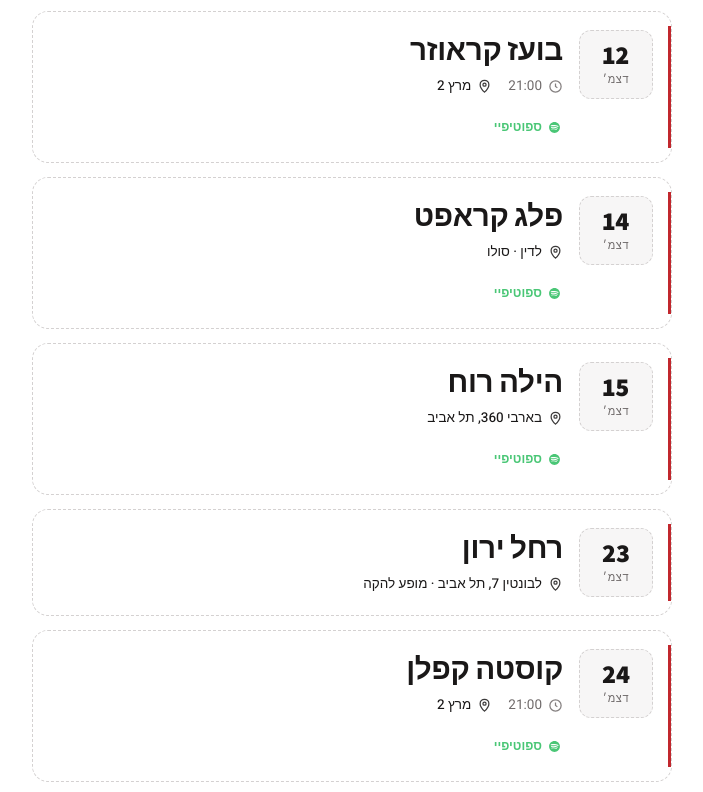
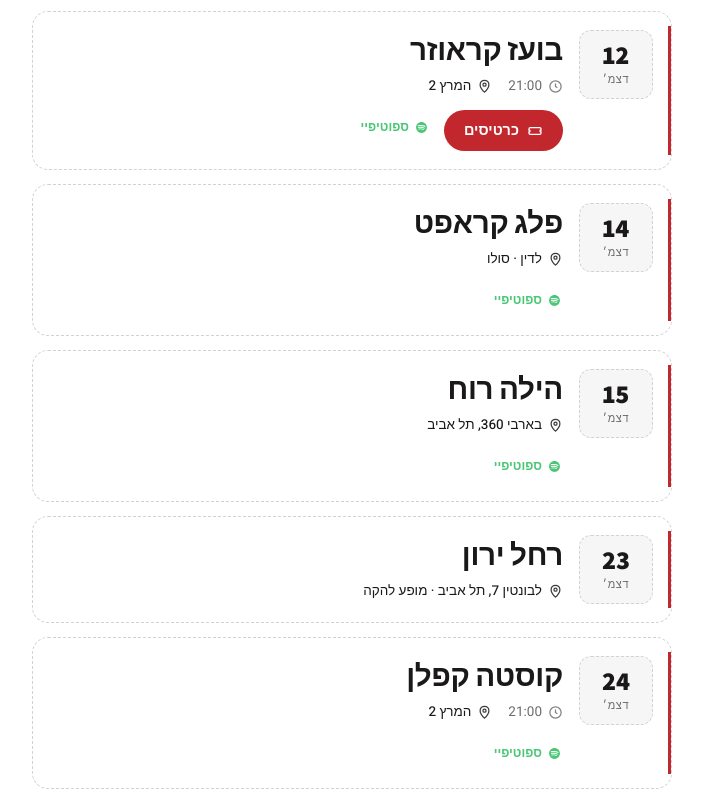
Before and after one commit to kameaindie-ai/concerts-webpage, a plain HTML site: page index.html in a window 1280 px wide. Shown: the part 1276-2068 px from the top of the page, without its empty margins (288-991 px from the left). Drawn offline with Linux system fonts and the light colour scheme.

Commit message:
Add ticket link and fix venue name (HaMeretz 2) for Boaz Krauzer show
Also corrects the venue name on the Kosta Kaplan show at the same
venue.

Co-Authored-By: Claude Sonnet 5 <noreply@anthropic.com>
Claude-Session: https://claude.ai/code/session_017jjrhaD8x3uJx5TzsKMKUP

```diff
--- a/index.html
+++ b/index.html
@@ -1262,10 +1262,14 @@
           </span>
           <span class="venue">
             <svg viewBox="0 0 24 24" fill="none" stroke="currentColor" stroke-width="2"><path d="M12 21s7-6.5 7-12a7 7 0 1 0-14 0c0 5.5 7 12 7 12z"/><circle cx="12" cy="9" r="2.5"/></svg>
-            מרץ 2
+            המרץ 2
           </span>
         </div>
         <div class="actions">
+          <a class="buy" href="https://hameretz2.org/e/boazkrauzer/" target="_blank" rel="noopener">
+            <svg viewBox="0 0 24 24" fill="none" stroke="currentColor" stroke-width="2"><path d="M3 9a2 2 0 0 1 2-2h14a2 2 0 0 1 2 2v1.5a1.5 1.5 0 0 0 0 3V15a2 2 0 0 1-2 2H5a2 2 0 0 1-2-2v-1.5a1.5 1.5 0 0 0 0-3V9z"/></svg>
+            כרטיסים
+          </a>
           <a class="spotify" href="https://open.spotify.com/artist/5iRCDmgAl2YRMZ6WdEelB4" target="_blank" rel="noopener">
             <svg viewBox="0 0 24 24" fill="currentColor"><path d="M12 2C6.48 2 2 6.48 2 12s4.48 10 10 10 10-4.48 10-10S17.52 2 12 2Zm4.59 14.4a.62.62 0 0 1-.86.21c-2.35-1.44-5.31-1.76-8.79-.96a.63.63 0 1 1-.28-1.23c3.81-.87 7.08-.5 9.72 1.11.3.19.39.58.21.87Zm1.22-2.73a.78.78 0 0 1-1.07.26c-2.69-1.65-6.79-2.13-9.98-1.17a.78.78 0 1 1-.45-1.5c3.64-1.1 8.16-.57 11.25 1.33.37.23.48.71.25 1.08Zm.1-2.84c-3.23-1.92-8.55-2.09-11.63-1.16a.94.94 0 1 1-.54-1.79c3.53-1.07 9.4-.87 13.11 1.34a.94.94 0 0 1-.94 1.63v-.02Z"/></svg>
             ספוטיפיי
@@ -1347,7 +1351,7 @@
           </span>
           <span class="venue">
             <svg viewBox="0 0 24 24" fill="none" stroke="currentColor" stroke-width="2"><path d="M12 21s7-6.5 7-12a7 7 0 1 0-14 0c0 5.5 7 12 7 12z"/><circle cx="12" cy="9" r="2.5"/></svg>
-            מרץ 2
+            המרץ 2
           </span>
         </div>
         <div class="actions">
```
